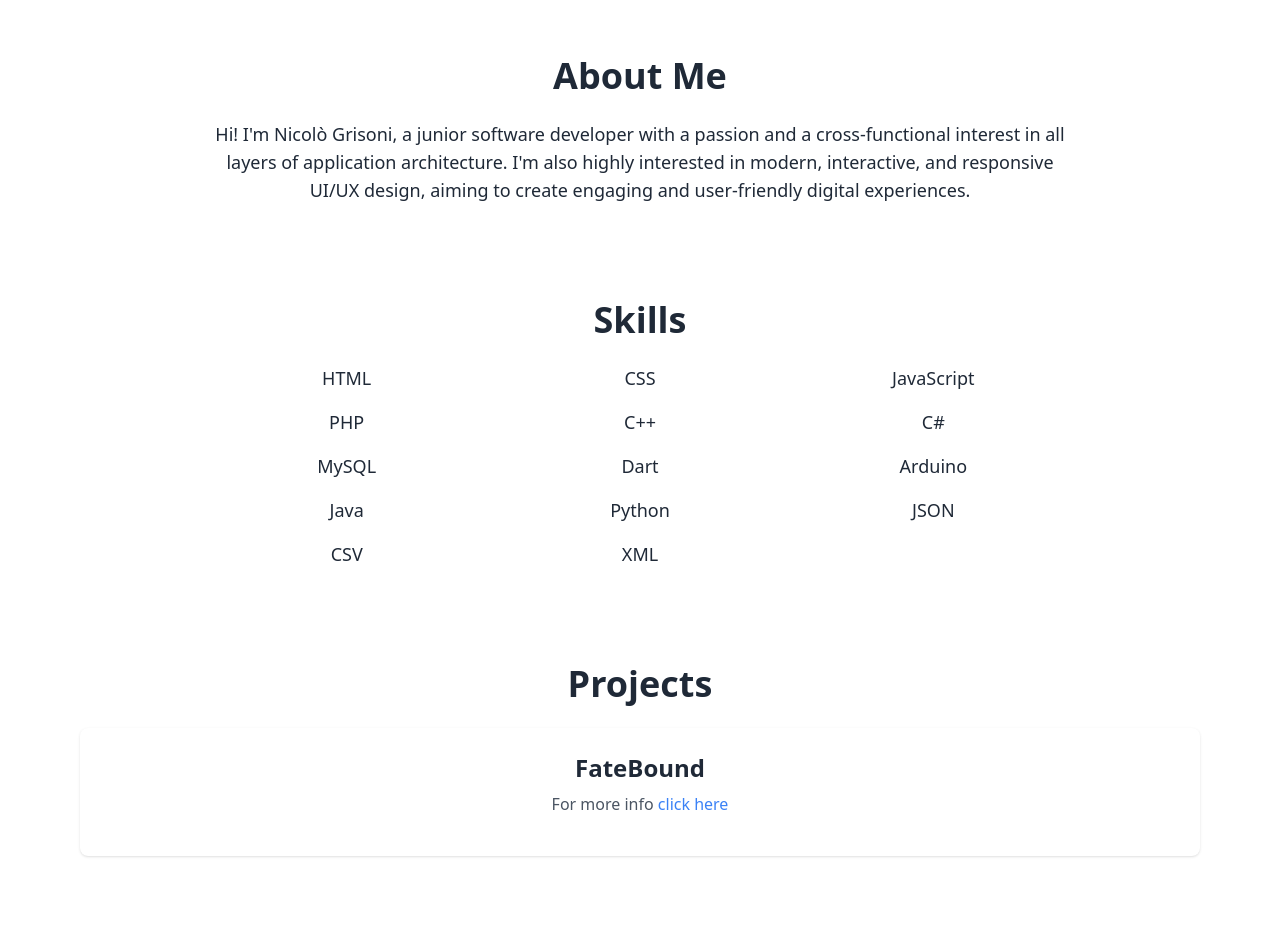
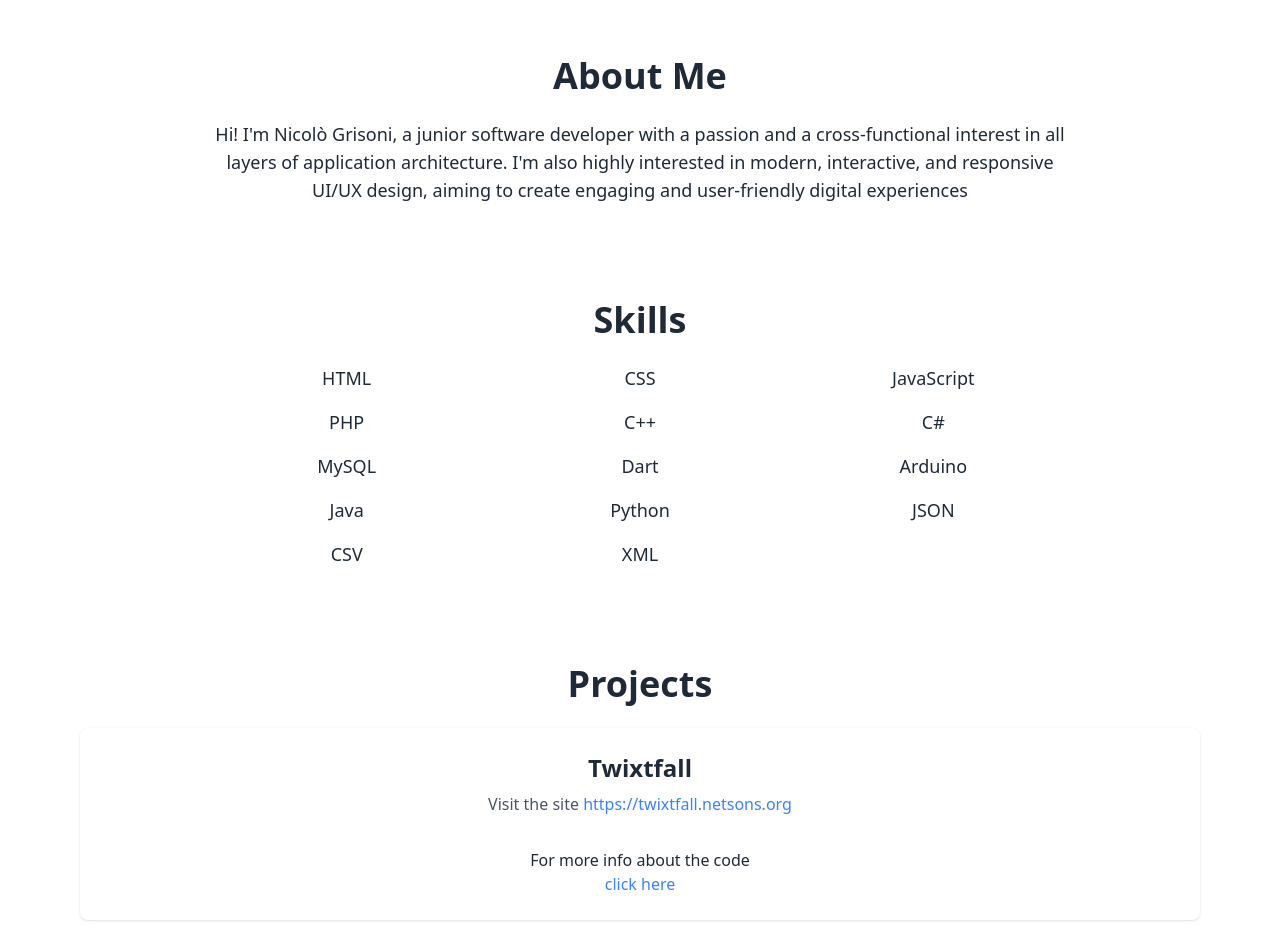
Before and after one commit to NicoloGrisoni/NicoloGrisoni-Portfolio, a website: page public/index.html in a window 1280 px wide. Shown: the part 780-1729 px from the top of the page. Drawn offline with Linux system fonts and the light colour scheme.

Commit message:
Fixing an error about the link of the site twixtfall

```diff
--- a/public/index.html
+++ b/public/index.html
@@ -113,7 +113,7 @@
       <h2 class="text-4xl font-bold mb-6">About Me</h2>
       <p class="text-lg">Hi! I'm Nicolò Grisoni, a junior software developer with a passion and a cross-functional interest
         in all layers of application architecture. I'm also highly interested in modern, interactive, and responsive UI/UX design,
-        aiming to create engaging and user-friendly digital experiences.</p>
+        aiming to create engaging and user-friendly digital experiences</p>
     </section>
 
     <!-- Skills -->
@@ -146,10 +146,17 @@
       <div class="grid gap-8 justify-center" style="grid-template-columns: repeat(auto-fit, minmax(300px, 1fr));">
         <!-- Card of the project -->
         <div class="bg-white dark:bg-gray-800 shadow rounded-lg p-6 flex flex-col">
-          <h3 class="text-2xl font-semibold mb-2">FateBound</h3>
+          <h3 class="text-2xl font-semibold mb-2">Twixtfall</h3>
           <p class="flex-1 text-gray-600 dark:text-gray-300 mb-4">
-            For more info
-            <a target="_blank" href="https://github.com/NicoloGrisoni/FateBound"
+            Visit the site
+            <a target="_blank" href="https://twixtfall.netsons.org"
+            class="text-blue-500 hover:underline">
+              https://twixtfall.netsons.org
+            </a>
+          </p>
+          <p class="flex-1 text-gray-600 dark:text-gray-300 mb-4"></p>
+            For more info about the code
+            <a target="_blank" href="https://github.com/NicoloGrisoni/Twixtfall"
             class="text-blue-500 hover:underline">
               click here
             </a>
```
